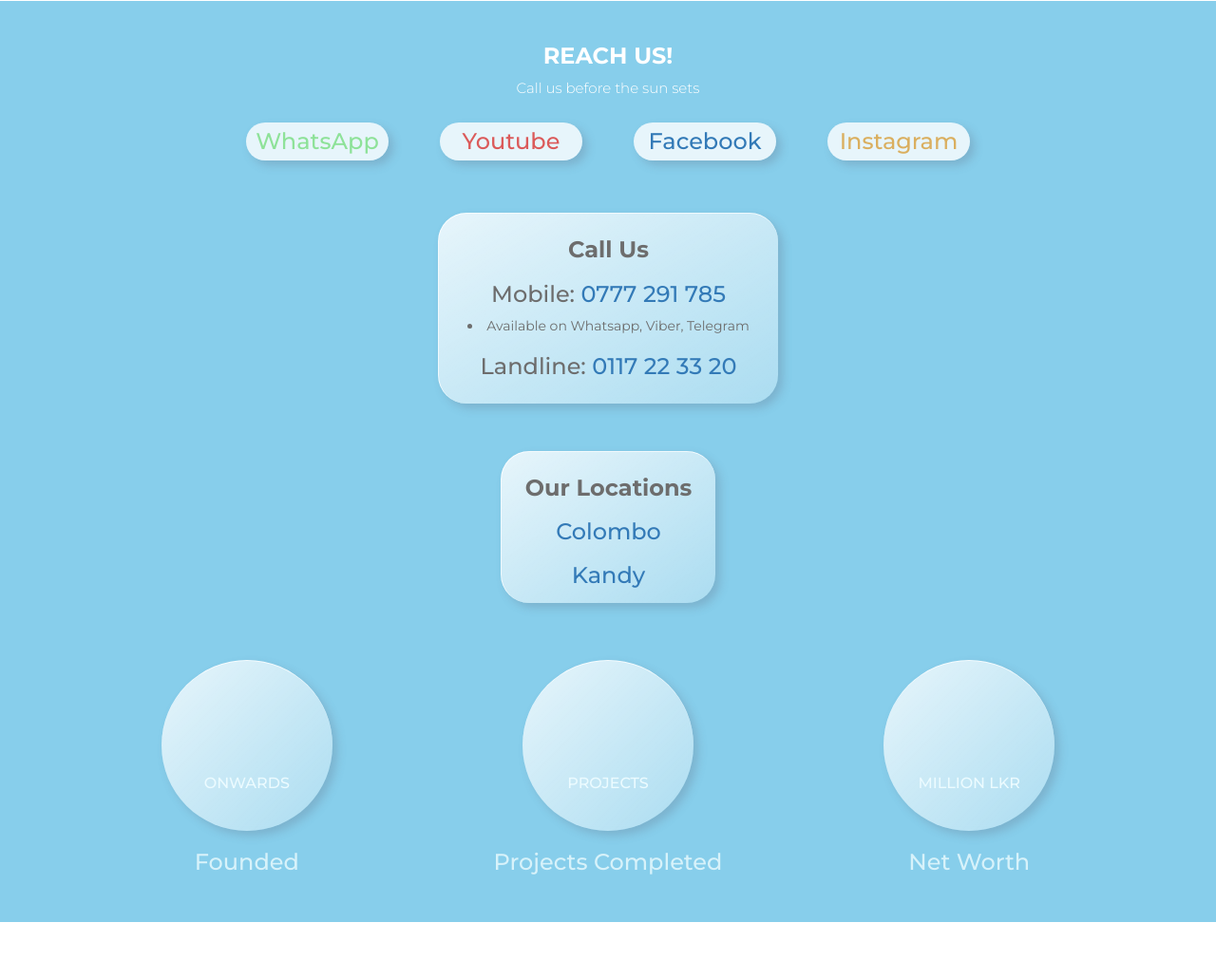
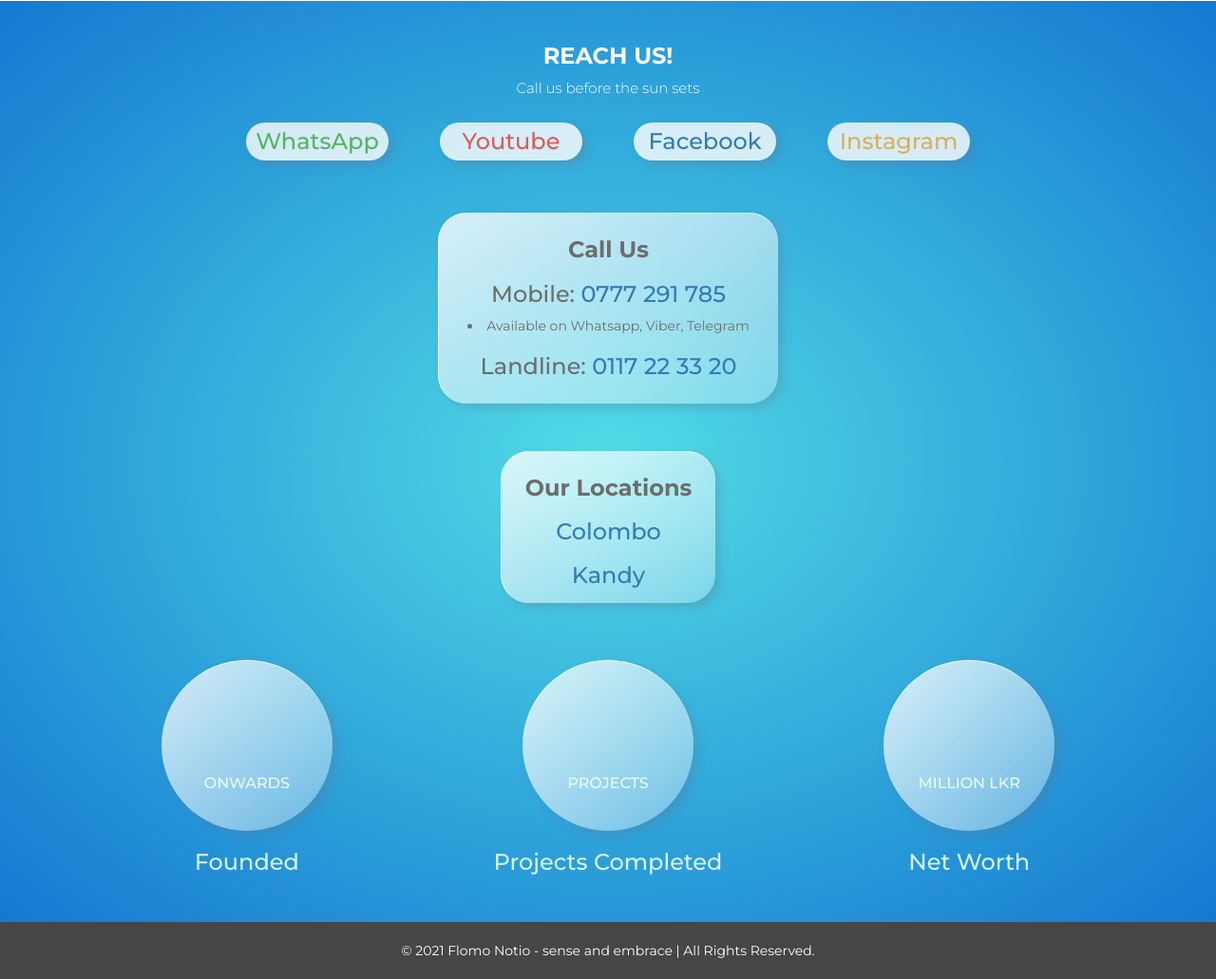
Before and after one commit to nilan92/flomonotio_website, a plain HTML site: page index.html in a window 1280 px wide. Shown: the part 3540-4571 px from the top of the page at 95% size. Before the commit the page ends 4511 px from the top, so only its background shows below. Drawn offline with nearby package versions, Linux system fonts and the light colour scheme.

Commit message:
footer and css changes

```diff
--- a/assets/css/style.css
+++ b/assets/css/style.css
@@ -405,7 +405,7 @@
 }
 
 .blue-section {
-    background-color: skyblue;
+  background: radial-gradient(rgb(81, 220, 230), rgb(20, 120, 209));
     color: white;
     margin: auto;
     text-align: center;
@@ -473,6 +473,8 @@
     background-color: #464646;
     padding-top: 20px;
     padding-bottom: 20px;
+    color: white;
+    text-align: center;
 }
 
 .webscope-text {
@@ -969,10 +971,10 @@
   color: rgb(206, 141, 20);
 }
 .wt a{
-  color: rgb(142, 226, 153);
+  color: rgb(86, 179, 98);
 }
 .wt a:hover{
-  color: rgb(38, 187, 63);
+  color: rgb(36, 170, 59);
 }
 
 .social{
--- a/index.html
+++ b/index.html
@@ -344,6 +344,9 @@
     <div id="newsletter-loading-div"></div>
     <!--email-form-->
 </div>
+<div class="footer">
+    © 2021 Flomo Notio - sense and embrace | All Rights Reserved.
+</div>
 <!--blue-section-->
 </div>
 
```
